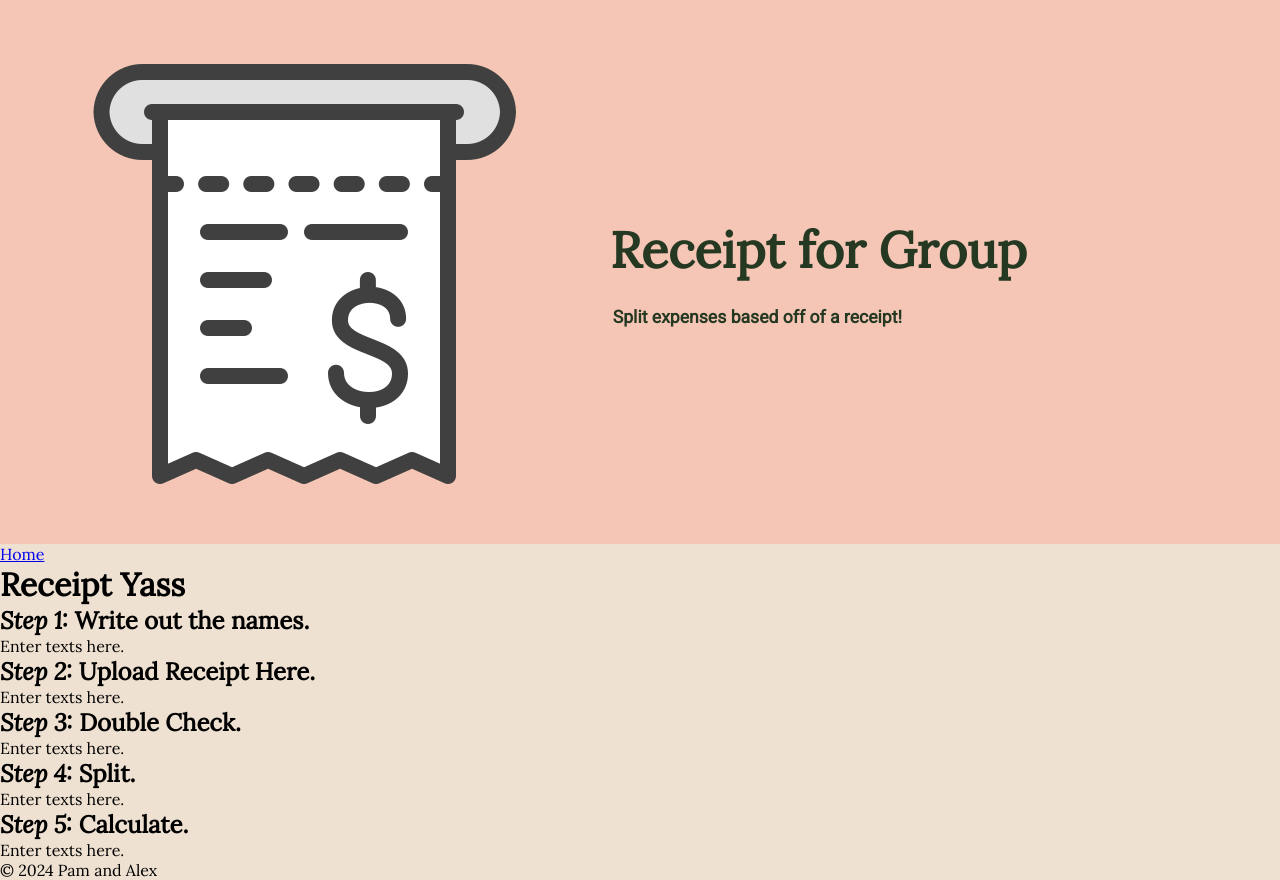
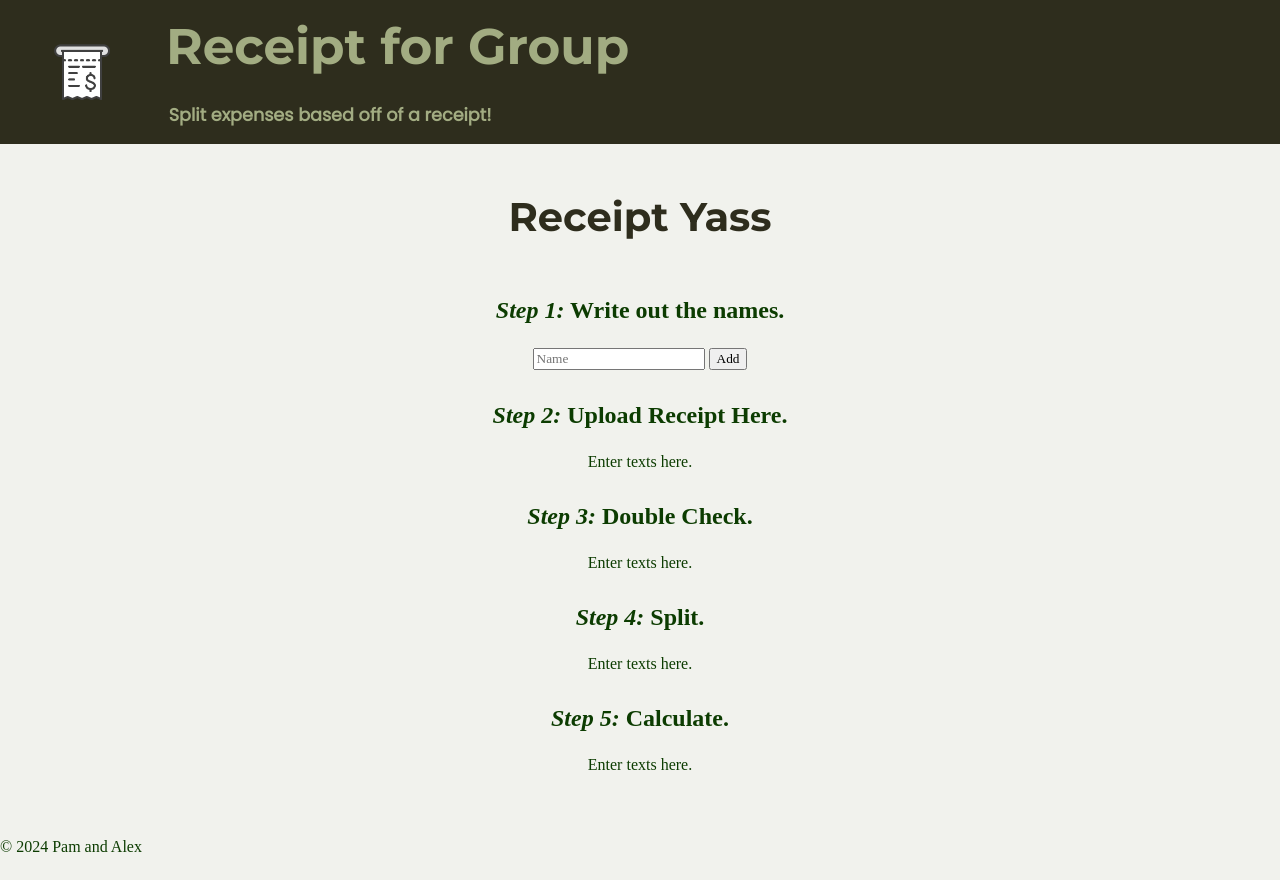
Before and after one commit to alexstvn/HackMIT2024, a plain HTML site: page index.html in a window 1280 px wide. After the commit the page ends 856 px from the top, so only its background shows below. Drawn offline with Linux system fonts and the light colour scheme.

Commit message:
Barebones CSS/HTML

```diff
--- a/css/style.css
+++ b/css/style.css
@@ -1,34 +1,36 @@
 /* ------------------ WHOLE DOCUMENT ------------------ */
 :root {
-    --primary-color-light: #EEE1D1;
-    --secondary-color-light: #F5C6B5;
-    --primary-color-dark: #253822;
-    --secondary-color-dark: #C1CB5B;
+    --primary-color-light: #F1F2ED;
+    --secondary-color-light: #a2ac82;
+    --primary-color-dark: #2E2D1D;
+    --secondary-color-dark: #5B6D49;
+    --accent-color-dark: #0C3C01;
 
-    --ff-primary: 'Roboto', sans-serif;
-    --ff-secondary:  'Lora', serif;
+    --ff-primary: 'Poppins', sans-serif;
+    --ff-secondary:  'Montserrat', serif;
 }
 
 * {
     box-sizing: border-box;
-    font-family: var(--ff-secondary);
+    font-family: var(--primary-color-dark);
     margin: 0;
 }
 
 body {
     background-color: var(--primary-color-light);
+    color: var(--accent-color-dark);
 }
 
 /* ------------------ HEADER ------------------ */
 header {
-    background-color: var(--secondary-color-light);
+    background-color: var(--primary-color-dark);
     display: flex;
     padding: 1em;
     align-items: center;
 }
 
 header h1, header h2 {
-    color: var(--primary-color-dark);
+    color: var(--secondary-color-light);
     font-family: var(--ff-secondary);
     margin: 0;
 }
@@ -47,7 +49,31 @@ header h2 {
 
 header img {
     padding-left: 2em;
+    width: 100px;
 }
 /* ------------------ INDEX.HTML ------------------ */
 
+.content {
+    padding: 3em;
+}
+
+.how-to h1 {
+    text-align: center;
+    font-family: var(--ff-secondary);
+    padding-bottom: 1em;
+    font-size: 40px;
+    color: var(--primary-color-dark);
+}
+
+.how-to {
+    text-align: center;
+}
+
+.how-to-step {
+    padding: 1em;
+}
+
+.how-to-step h2 {
+    padding-bottom: 1em;
+}
 /* ------------------ FOOTER ------------------ */
--- a/index.html
+++ b/index.html
@@ -6,7 +6,7 @@
         <!-- FONTS -->
         <link rel="preconnect" href="https://fonts.googleapis.com">
         <link rel="preconnect" href="https://fonts.gstatic.com" crossorigin>
-        <link href="https://fonts.googleapis.com/css2?family=Lora:ital@0;1&family=Roboto&display=swap" rel="stylesheet">
+        <link href="https://fonts.googleapis.com/css2?family=Montserrat:ital,wght@0,100..900;1,100..900&family=Poppins&display=swap" rel="stylesheet">
     </head>
     <body>
         <header>
@@ -21,23 +21,26 @@
                 <h2 class="header" id="header-subheading">Split expenses based off of a receipt!</h2>
             </section>
         </header>
-        <nav>
+        <!-- <nav>
             <a id="nav-home" href="index.html">Home</a>
-        </nav>
+        </nav> -->
 
-        <div class="how-to" id="content-index">
+        <div class="how-to content" id="content-index">
             <h1>Receipt Yass</h1>
 
             <div id="how-to">
 
                 <!-- STEP 1: Upload people's names. -->
-                <div class="" id="step1">
+                <div class="how-to-step" id="step1">
                     <h2><em>Step 1:</em> Write out the names.</h2>
-                    <p>Enter texts here.</p>
+                    <form>
+                        <input type="text" placeholder="Name">
+                        <input type="button" value="Add">
+                    </form>
                 </div>
 
                 <!-- STEP 2: Upload Receipt -->
-                <div class="" id="step2">
+                <div class="how-to-step" id="step2">
                     <h2><em>Step 2:</em> Upload Receipt Here.</h2>
                     <p>Enter texts here.</p>
                 </div>
@@ -45,19 +48,19 @@
                 <!-- STEP 3: Double Check -->
                 <!-- double check items are spelled/inputted correctly -->
                 <!-- add items as needed -->
-                <div class="" id="step3">
+                <div class="how-to-step" id="step3">
                     <h2><em>Step 3:</em> Double Check.</h2>
                     <p>Enter texts here.</p>
                 </div>
 
                 <!-- STEP 4: Check off names -->
-                <div class="" id="step4">
+                <div class="how-to-step" id="step4">
                     <h2><em>Step 4:</em> Split.</h2>
                     <p>Enter texts here.</p>
                 </div>
 
                 <!-- STEP 5: Split expenses -->
-                <div class="" id="step5">
+                <div class="how-to-step" id="step5">
                     <h2><em>Step 5:</em> Calculate.</h2>
                     <p>Enter texts here.</p>
                 </div>
```
